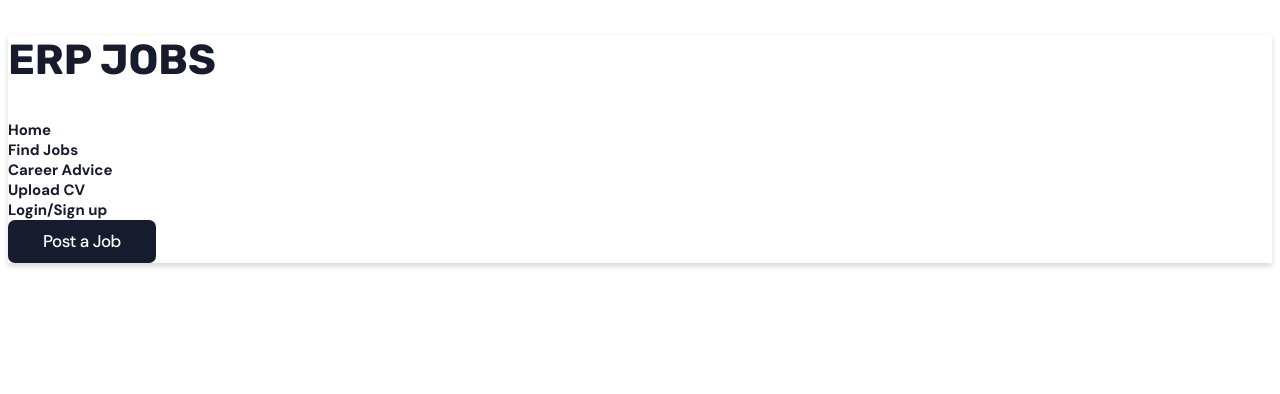
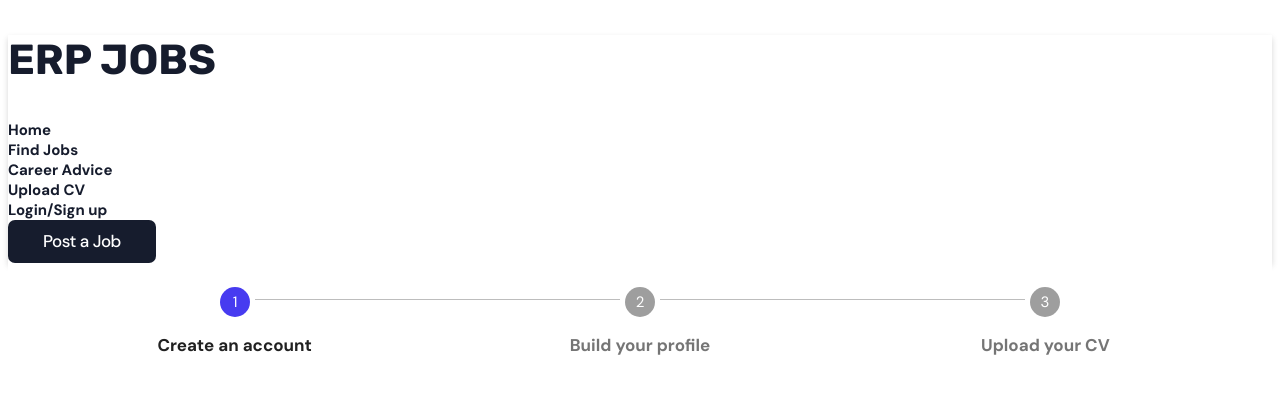
Before and after one commit to shahbazpro2/erp_jobs, a Next.js app: page /login/user in a window 1280 px wide. Shown: the top 394 px of the page. Built offline with nearby package versions, Linux system fonts and the light colour scheme.

Commit message:
Import Stepper

```diff
--- a/components/userLogin/UserLogin.tsx
+++ b/components/userLogin/UserLogin.tsx
@@ -1,10 +1,18 @@
 import React from "react";
 import UserNavbar from "../common/userNavbar/UserNavbar";
+import Stepper from "./stepper/Stepper";
 
 const UserLogin = () => {
   return (
     <div>
       <UserNavbar />
+      <div className="container mx-auto">
+        <div className="flex justify-center items-center h-screen">
+          <div className="w-full">
+            <Stepper />
+          </div>
+        </div>
+      </div>
     </div>
   );
 };
```
